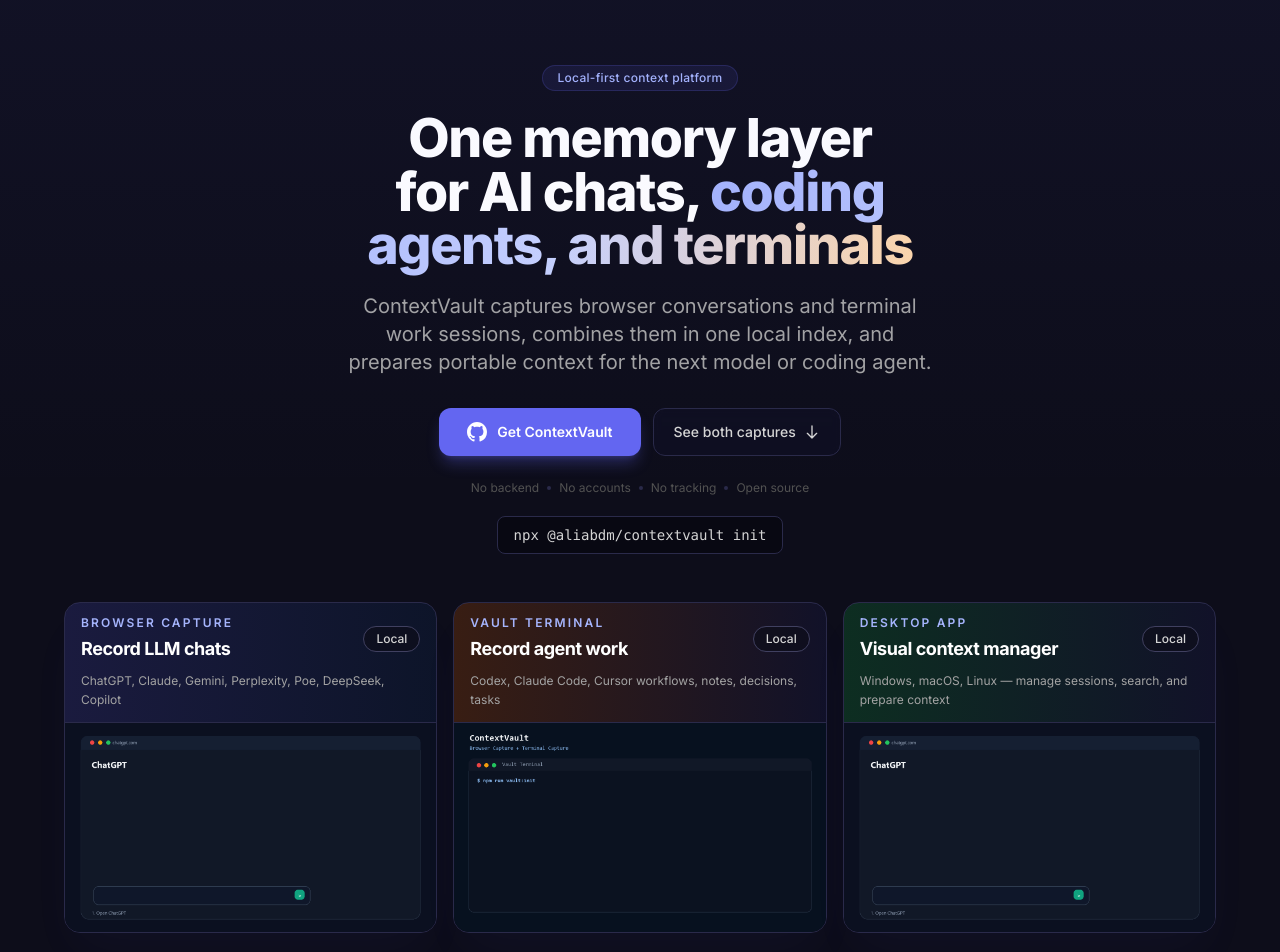
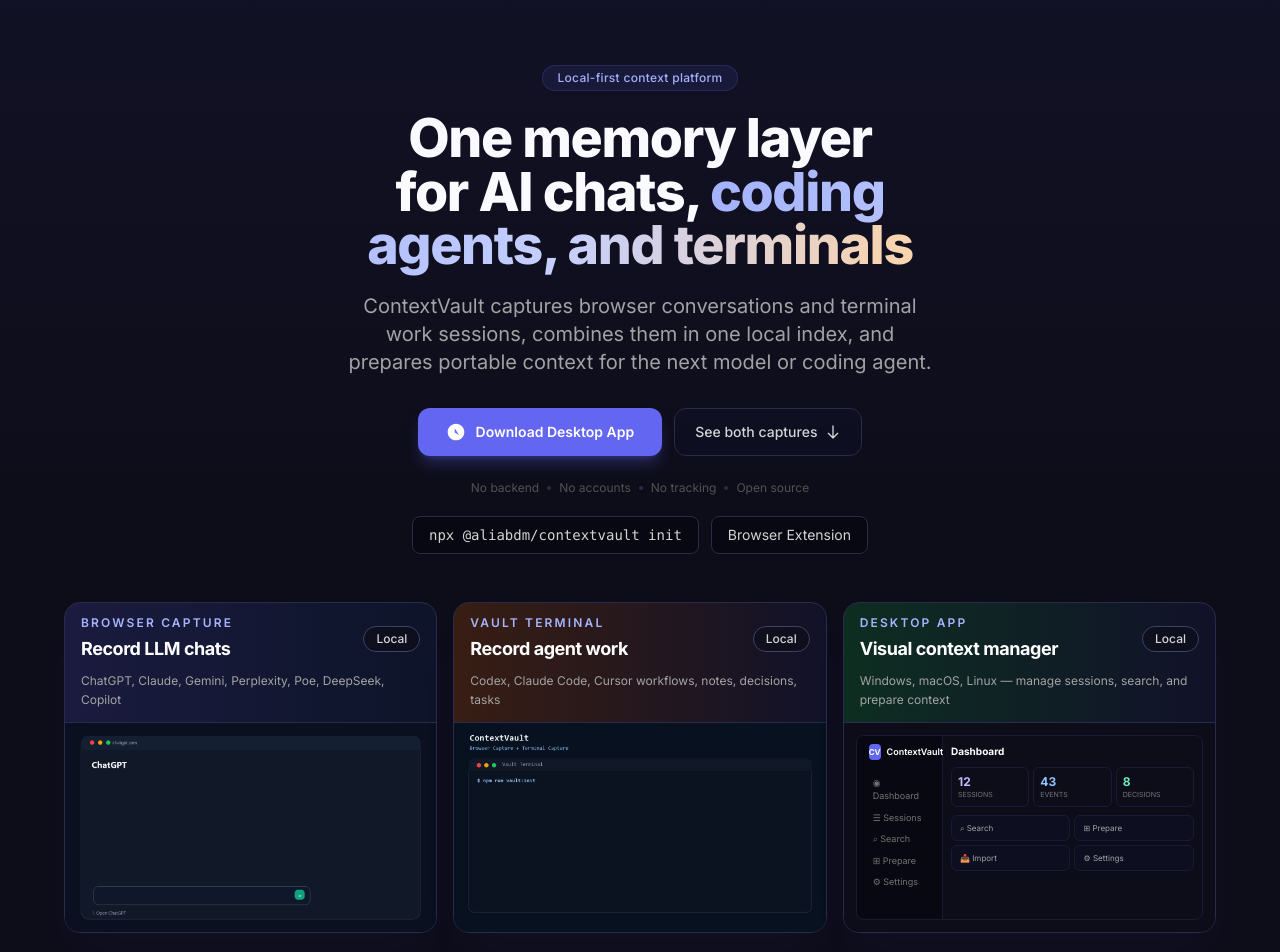
Before and after one commit to aliabdm/ContextVault, a Next.js app in the folder landing/: page / in a window 1280 px wide. Shown: the top 952 px of the page. Built offline with nearby package versions, Linux system fonts and the light colour scheme.

Commit message:
fix Desktop card mockup, promote Desktop CTA to primary button in Hero and CtaSection

```diff
--- a/landing/components/CtaSection.tsx
+++ b/landing/components/CtaSection.tsx
@@ -14,21 +14,21 @@
       >
         <span className="text-xs font-semibold uppercase tracking-[0.2em] text-neutral-500">Get Started</span>
         <h2 className="mt-4 text-balance text-3xl font-bold tracking-tight text-white sm:text-4xl">
-          Start saving browser and terminal context today
+          Get ContextVault Desktop for Windows, macOS, or Linux
         </h2>
         <p className="mt-4 text-lg leading-relaxed text-neutral-400">
-          Install the extension for LLM web apps. Use Vault Terminal for coding agents, or the Desktop app for a visual interface.
-          All are free, open source, and local-first.
+          Download the Desktop app for a visual interface, install the browser extension for LLM chats,
+          or use Vault Terminal directly from the command line. All free, open source, and local-first.
         </p>
 
         <div className="mt-8 flex flex-col items-center justify-center gap-3 sm:flex-row">
           <a
-            href="https://www.npmjs.com/package/@aliabdm/contextvault"
+            href="https://github.com/aliabdm/ContextVault/releases"
             target="_blank"
             rel="noopener noreferrer"
-            className="inline-flex h-12 items-center rounded-xl bg-vault-500 px-7 font-mono text-sm font-semibold text-white shadow-lg shadow-vault-500/30 transition-all hover:bg-vault-600 active:scale-[0.97]"
+            className="inline-flex h-12 items-center rounded-xl bg-vault-500 px-7 text-sm font-semibold text-white shadow-lg shadow-vault-500/30 transition-all hover:bg-vault-600 active:scale-[0.97]"
           >
-            npx @aliabdm/contextvault init
+            Download Desktop App
           </a>
           <a
             href="https://github.com/aliabdm/ContextVault"
@@ -39,12 +39,12 @@
             Browser extension
           </a>
           <a
-            href="https://github.com/aliabdm/ContextVault/releases"
+            href="https://www.npmjs.com/package/@aliabdm/contextvault"
             target="_blank"
             rel="noopener noreferrer"
-            className="inline-flex h-12 items-center rounded-xl border border-vault-500/30 bg-vault-500/10 px-6 text-sm font-semibold text-vault-200 transition-all hover:bg-vault-500/20 active:scale-[0.97]"
+            className="inline-flex h-12 items-center rounded-xl border border-vault-500/30 bg-vault-500/10 px-6 font-mono text-sm font-semibold text-vault-200 transition-all hover:bg-vault-500/20 active:scale-[0.97]"
           >
-            Desktop app
+            npx @aliabdm/contextvault init
           </a>
         </div>
 
--- a/landing/components/Hero.tsx
+++ b/landing/components/Hero.tsx
@@ -23,7 +23,7 @@
     label: 'Desktop App',
     title: 'Visual context manager',
     detail: 'Windows, macOS, Linux — manage sessions, search, and prepare context',
-    image: '/demo/contextvault-demo.gif',
+    image: null,
     alt: 'ContextVault Desktop app provides a visual interface for project context',
     accent: 'from-green-500/20 to-vault-500/10',
   },
@@ -59,17 +59,16 @@
 
           <div className="mt-8 flex flex-col items-center justify-center gap-3 sm:flex-row">
             <a
-              href="https://github.com/aliabdm/ContextVault#installation-dev-mode"
+              href="https://github.com/aliabdm/ContextVault/releases"
               target="_blank"
               rel="noopener noreferrer"
               className="group inline-flex h-12 items-center justify-center gap-2.5 rounded-xl bg-vault-500 px-7 text-sm font-semibold text-white shadow-lg shadow-vault-500/30 transition-all hover:bg-vault-600 hover:shadow-vault-500/40 active:scale-[0.97]"
             >
               <svg className="h-5 w-5" fill="currentColor" viewBox="0 0 24 24">
-                <path d="M12 0C5.37 0 0 5.37 0 12c0 5.31 3.435 9.795 8.205 11.385.6.105.825-.255.825-.57 0-.285-.015-1.23-.015-2.235-3.015.555-3.795-.735-4.035-1.41-.135-.345-.72-1.41-1.23-1.695-.42-.225-1.02-.78-.015-.795.945-.015 1.62.87 1.845 1.23 1.08 1.815 2.805 1.305 3.495.99.105-.78.42-1.305.765-1.605-2.67-.3-5.46-1.335-5.46-5.925 0-1.305.465-2.385 1.23-3.225-.12-.3-.54-1.53.12-3.18 0 0 1.005-.315 3.3 1.23.96-.27 1.98-.405 3-.405s2.04.135 3 .405c2.295-1.56 3.3-1.23 3.3-1.23.66 1.65.24 2.88.12 3.18.765.84 1.23 1.905 1.23 3.225 0 4.605-2.805 5.625-5.475 5.925.435.375.81 1.095.81 2.22 0 1.605-.015 2.895-.015 3.3 0 .315.225.69.825.57A12.02 12.02 0 0024 12c0-6.63-5.37-12-12-12z" />
+                <path d="M12 2C6.477 2 2 6.477 2 12s4.477 10 10 10 10-4.477 10-10S17.523 2 12 2zm3.5 13.5l-5-3v-5" />
               </svg>
-              Get ContextVault
+              Download Desktop App
             </a>
-
             <a
               href="#capture-surfaces"
               className="inline-flex h-12 items-center justify-center gap-2 rounded-xl border border-dark-500 bg-dark-700/50 px-5 text-sm font-medium text-neutral-300 backdrop-blur-sm transition-all hover:bg-dark-600 active:scale-[0.97]"
@@ -91,14 +90,24 @@
             <span>Open source</span>
           </div>
 
+          <div className="mx-auto mt-5 flex flex-wrap items-center justify-center gap-3">
             <a
               href="https://www.npmjs.com/package/@aliabdm/contextvault"
               target="_blank"
               rel="noopener noreferrer"
-            className="mx-auto mt-5 block w-fit rounded-lg border border-dark-500 bg-dark-900 px-4 py-2 font-mono text-sm text-neutral-300 transition-colors hover:border-vault-500/50 hover:text-white"
+              className="block w-fit rounded-lg border border-dark-500 bg-dark-900 px-4 py-2 font-mono text-sm text-neutral-300 transition-colors hover:border-vault-500/50 hover:text-white"
             >
               npx @aliabdm/contextvault init
             </a>
+            <a
+              href="https://github.com/aliabdm/ContextVault"
+              target="_blank"
+              rel="noopener noreferrer"
+              className="block w-fit rounded-lg border border-dark-500 bg-dark-900 px-4 py-2 text-sm text-neutral-300 transition-colors hover:border-vault-500/50 hover:text-white"
+            >
+              Browser Extension
+            </a>
+          </div>
         </motion.div>
 
         <motion.div
@@ -124,7 +133,11 @@
                 </div>
                 <p className="mt-2 text-xs leading-relaxed text-neutral-400">{demo.detail}</p>
               </div>
+              {demo.image ? (
                 <img src={demo.image} alt={demo.alt} className="aspect-video w-full object-cover" />
+              ) : (
+                <DesktopMockup />
+              )}
             </div>
           ))}
         </motion.div>
@@ -132,3 +145,41 @@
     </section>
   )
 }
+
+function DesktopMockup() {
+  return (
+    <div className="flex aspect-video w-full items-center justify-center bg-dark-800 p-3">
+      <div className="flex h-full w-full overflow-hidden rounded-lg border border-dark-600">
+        <div className="flex w-1/4 flex-col border-r border-dark-600 bg-dark-900 p-2">
+          <div className="mb-3 flex items-center gap-1.5 px-1">
+            <div className="flex h-4 w-4 items-center justify-center rounded bg-vault-500 text-[8px] font-bold text-white">CV</div>
+            <span className="text-[9px] font-semibold text-white">ContextVault</span>
+          </div>
+          {['◉ Dashboard', '☰ Sessions', '⌕ Search', '⊞ Prepare', '⚙ Settings'].map((item) => (
+            <div key={item} className="rounded-md px-2 py-1 text-[9px] text-neutral-500 hover:text-neutral-300">
+              {item}
+            </div>
+          ))}
+        </div>
+        <div className="flex flex-1 flex-col bg-dark-800 p-2">
+          <div className="mb-2 text-[10px] font-bold text-white">Dashboard</div>
+          <div className="mb-2 grid grid-cols-3 gap-1">
+            {[{ label: 'Sessions', value: '12', c: 'text-violet-300' }, { label: 'Events', value: '43', c: 'text-blue-300' }, { label: 'Decisions', value: '8', c: 'text-emerald-300' }].map((s) => (
+              <div key={s.label} className="rounded-md border border-dark-600 p-1.5">
+                <div className={`text-xs font-bold ${s.c}`}>{s.value}</div>
+                <div className="text-[7px] uppercase text-neutral-500">{s.label}</div>
+              </div>
+            ))}
+          </div>
+          <div className="grid grid-cols-2 gap-1">
+            {['⌕ Search', '⊞ Prepare', '📥 Import', '⚙ Settings'].map((a) => (
+              <div key={a} className="rounded-md border border-dark-600 bg-dark-700/50 px-2 py-1.5 text-[8px] text-neutral-400">
+                {a}
+              </div>
+            ))}
+          </div>
+        </div>
+      </div>
+    </div>
+  )
+}
```
Lines whose indentation alone changed are shown as unchanged.
